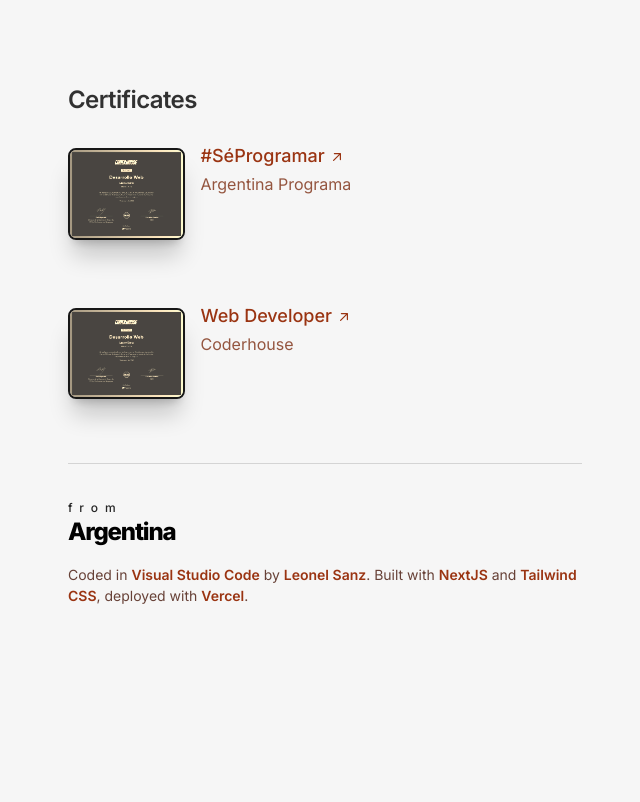
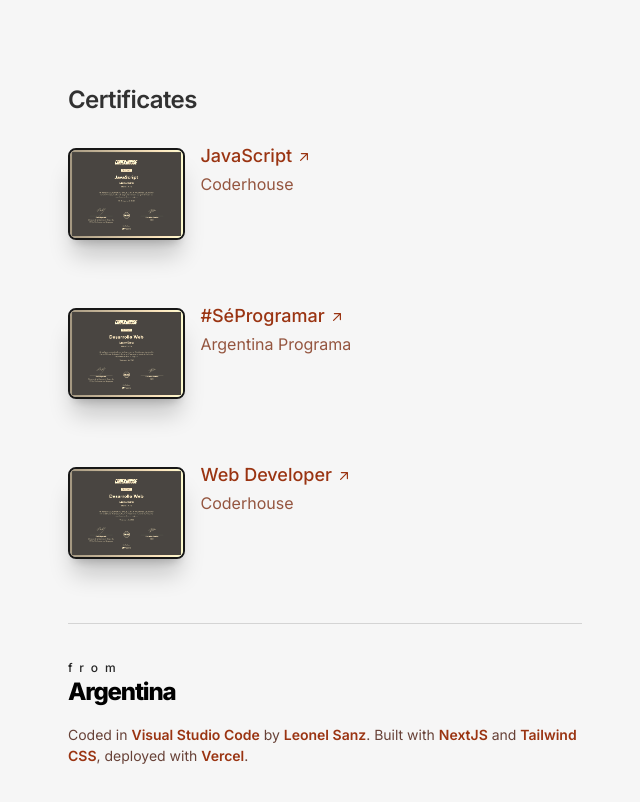
Before and after one commit to LeonelSanz/portfolio, a Next.js app: page / in a window 1280 px wide. Shown: the part 2860-3662 px from the top of the page, without its empty margins (576-1216 px from the left). Before the commit the page ends 3502 px from the top, so only its background shows below. Built offline with nearby package versions, Linux system fonts and the light colour scheme.

Commit message:
js certificate added

```diff
--- a/src/components/certificates/index.tsx
+++ b/src/components/certificates/index.tsx
@@ -3,6 +3,13 @@
 import ItemCertificates from './certificate';
 
 const certificates: CertificateType[] = [
+    {
+        id: 0,
+        image: '/certificates/JavaScript.png',
+        url: 'https://seprogramar.inti.gob.ar/inti/certificates/verify/c1Eq7E0_qfZMz0h8',
+        title: 'JavaScript',
+        plataforma: 'Coderhouse'
+    },
     {
         id: 0,
         image: '/certificates/Desarrollo Web.png',
@@ -11,7 +18,7 @@
         plataforma: 'Argentina Programa'
     },
     {
-        id: 0,
+        id: 2,
         image: '/certificates/Desarrollo Web.png',
         url: 'Finished',
         title: 'Web Developer',
```
